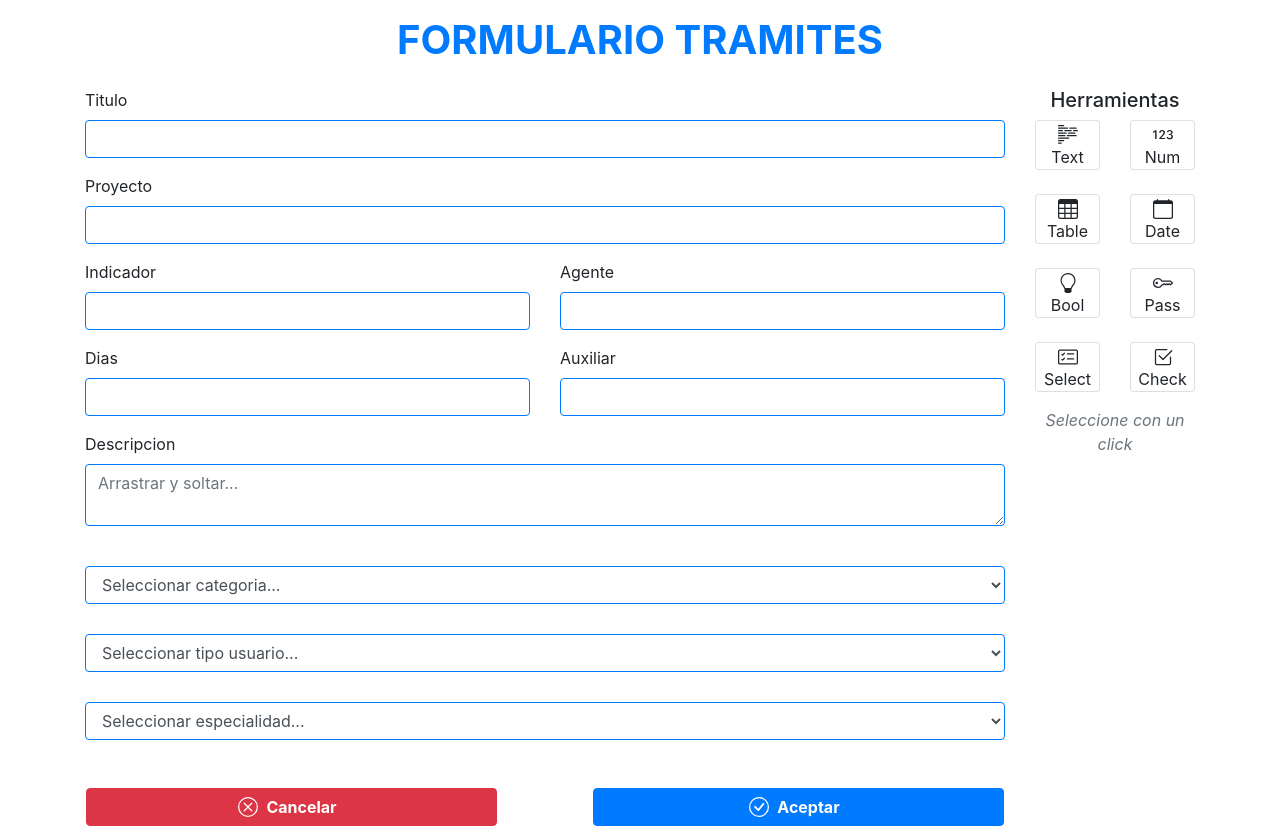
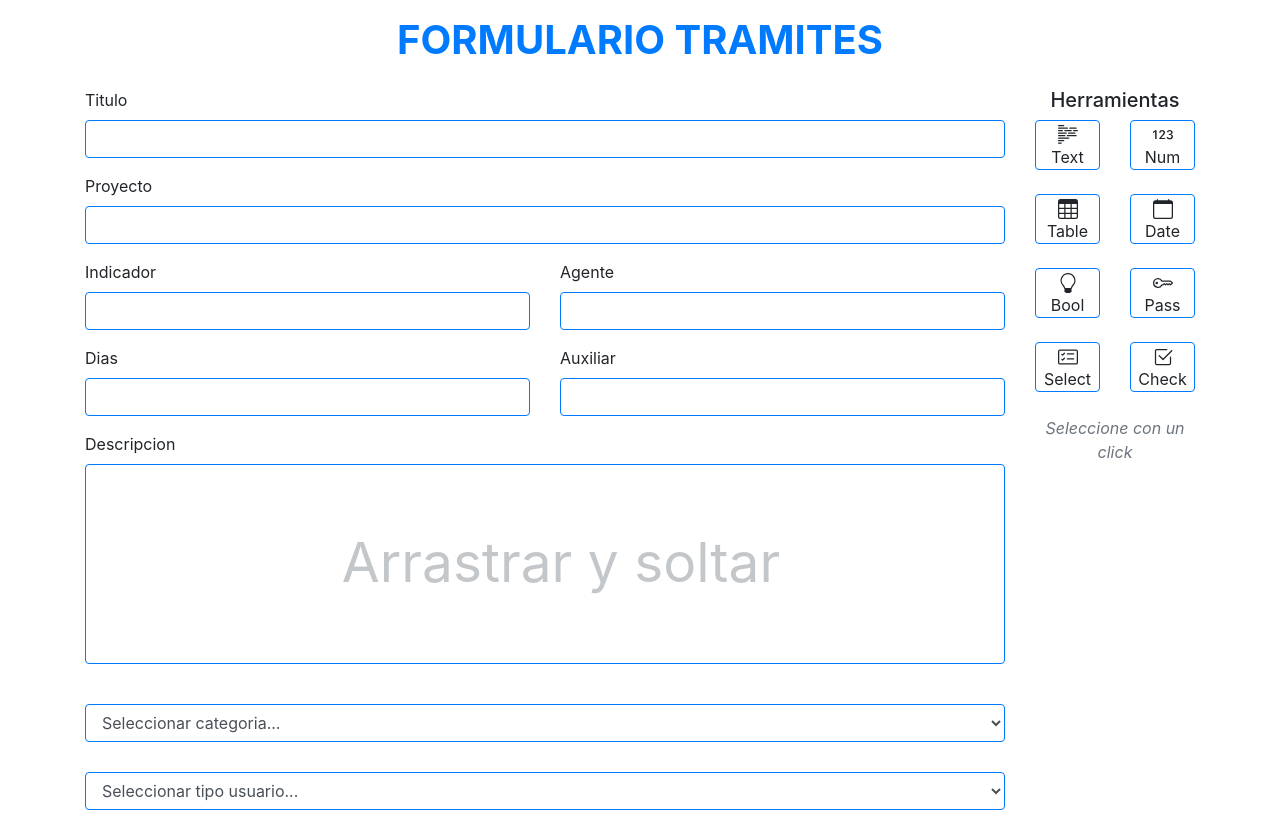
Before and after one commit to CrackNicolas/Proyecto-mav, a React (Create React App) app: page / in a window 1280 px wide. Shown: the top 828 px of the page. Built offline with nearby package versions, Linux system fonts and the light colour scheme.

Commit message:
App v1.1.0

```diff
--- a/src/components/crud_tramites/crud.js
+++ b/src/components/crud_tramites/crud.js
@@ -8,23 +8,30 @@ export default function ComponentCrudTramites(){
 
     const ref_form = useRef(null);
     const [send_datos,setSend_datos] = useState(false);
+    const [list_icons_add,setList_icons_add] = useState([]);
     const {register, formState : { errors }, handleSubmit} = useForm();
 
     const onSubmit = (data) => {
         setSend_datos(true);
         ref_form.current.reset();
     }
-
+    const message_dragdrop = () => {
+        return {
+            opacity : "0.4",
+            fontSize : (isMobile)? "37px" : "55px",
+            transform : "translateY(40px)"
+        }
+    }
     const style_inputs = (input) => {
         return (input?.type === "required" || input?.type === "maxLength" || input?.type === "min" || input?.type === "pattern")? "form-control shadow-none border-danger" : "form-control shadow-none border-primary";
     }
     const message_inputs = (input,name) => {
         return <span style={(input?.type !== "required" && input?.type !== "maxLength" && input?.type !== "min" && input?.type !== "pattern")? {} : { color : "red" }}>
             {
-                (input?.type === "required")? (name === "Dias")? "Los dias son requeridos" : "El "+name.toLowerCase()+" es requerido" :
+                (input?.type === "required")? (name === "Dias")? "Los dias son requeridos" : (name === "Clave sysacad")? "La clave sysacad es requerida" : "El "+name.toLowerCase()+" es requerido" :
                 (input?.type === "min")? (name === "Dias")? "Los dias deben tener un minimo de 0" : "El "+name.toLowerCase()+" debe tener un minimo 0" :
                 (input?.type === "pattern")? "El "+name.toLowerCase()+" solo permite letras" :
-                (input?.type === "maxLength")? "El "+name.toLowerCase()+" debe tener menos de 10 caracteres" : name
+                (input?.type === "maxLength")? (name === "Clave sysacad")? "La clave sysacad debe tener menos de 110 caracteres" : "El "+name.toLowerCase()+" debe tener menos de 10 caracteres" : name
             }
         </span>
     }
@@ -36,28 +43,82 @@ export default function ComponentCrudTramites(){
         </span>
     }
 
-    /*
-        "titulo" : "Titulo del formulario y del tramite",
-        "proyecto" : "Numero de proyecto de GP que recibe este tramite",
-        "indicador" : "Indicador de proyecto de GP que recibe este tramite",
-        "agente" : "id de usuario de GP que recibe este tramite",
-        "días" : "Cantidad de días estimados para la resolución de este tramite o 0 (cero) si no                    se desea mostrar el mensaje",
-        "page" : {      //diseño dinámico del formulario
-            "legajo" : 0,
-            "clave_sysacad" : "password"
+    const start_drag = (e,item) => {
+        e.dataTransfer.setData("item_id",item + 1);
+    }
+    const dragging_over = (e) => {
+        e.preventDefault();
+    }
+    const on_drop = (e) => {
+        const item_id = e.dataTransfer.getData("item_id");
+        if(item_id == "2" || item_id == "6"){
+            if(!list_icons_add.includes(item_id)){
+                setList_icons_add((prev) => [...prev,item_id])
+            }
+        }
+    }
+    const icons = [
+        {
+            name : "Text",
+            icon :  <svg xmlns="http://www.w3.org/2000/svg" width="20" height="20" fill="currentColor" className="bi bi-body-text" viewBox="0 0 16 16"><path fillRule="evenodd" d="M0 .5A.5.5 0 0 1 .5 0h4a.5.5 0 0 1 0 1h-4A.5.5 0 0 1 0 .5Zm0 2A.5.5 0 0 1 .5 2h7a.5.5 0 0 1 0 1h-7a.5.5 0 0 1-.5-.5Zm9 0a.5.5 0 0 1 .5-.5h5a.5.5 0 0 1 0 1h-5a.5.5 0 0 1-.5-.5Zm-9 2A.5.5 0 0 1 .5 4h3a.5.5 0 0 1 0 1h-3a.5.5 0 0 1-.5-.5Zm5 0a.5.5 0 0 1 .5-.5h5a.5.5 0 0 1 0 1h-5a.5.5 0 0 1-.5-.5Zm7 0a.5.5 0 0 1 .5-.5h3a.5.5 0 0 1 0 1h-3a.5.5 0 0 1-.5-.5Zm-12 2A.5.5 0 0 1 .5 6h6a.5.5 0 0 1 0 1h-6a.5.5 0 0 1-.5-.5Zm8 0a.5.5 0 0 1 .5-.5h5a.5.5 0 0 1 0 1h-5a.5.5 0 0 1-.5-.5Zm-8 2A.5.5 0 0 1 .5 8h5a.5.5 0 0 1 0 1h-5a.5.5 0 0 1-.5-.5Zm7 0a.5.5 0 0 1 .5-.5h7a.5.5 0 0 1 0 1h-7a.5.5 0 0 1-.5-.5Zm-7 2a.5.5 0 0 1 .5-.5h8a.5.5 0 0 1 0 1h-8a.5.5 0 0 1-.5-.5Zm0 2a.5.5 0 0 1 .5-.5h4a.5.5 0 0 1 0 1h-4a.5.5 0 0 1-.5-.5Zm0 2a.5.5 0 0 1 .5-.5h2a.5.5 0 0 1 0 1h-2a.5.5 0 0 1-.5-.5Z"/></svg>
         },
-        "aux" : "API auxiliar y opcional para tramites especiales o automatizados"
-    */
+        {
+            name : "Num",
+            icon :  <svg xmlns="http://www.w3.org/2000/svg" width="20" height="20" fill="currentColor" className="bi bi-123" viewBox="0 0 16 16"><path d="M2.873 11.297V4.142H1.699L0 5.379v1.137l1.64-1.18h.06v5.961h1.174Zm3.213-5.09v-.063c0-.618.44-1.169 1.196-1.169.676 0 1.174.44 1.174 1.106 0 .624-.42 1.101-.807 1.526L4.99 10.553v.744h4.78v-.99H6.643v-.069L8.41 8.252c.65-.724 1.237-1.332 1.237-2.27C9.646 4.849 8.723 4 7.308 4c-1.573 0-2.36 1.064-2.36 2.15v.057h1.138Zm6.559 1.883h.786c.823 0 1.374.481 1.379 1.179.01.707-.55 1.216-1.421 1.21-.77-.005-1.326-.419-1.379-.953h-1.095c.042 1.053.938 1.918 2.464 1.918 1.478 0 2.642-.839 2.62-2.144-.02-1.143-.922-1.651-1.551-1.714v-.063c.535-.09 1.347-.66 1.326-1.678-.026-1.053-.933-1.855-2.359-1.845-1.5.005-2.317.88-2.348 1.898h1.116c.032-.498.498-.944 1.206-.944.703 0 1.206.435 1.206 1.07.005.64-.504 1.106-1.2 1.106h-.75v.96Z"/></svg>
+        },
+        {
+            name : "Table",
+            icon :  <svg xmlns="http://www.w3.org/2000/svg" width="20" height="20" fill="currentColor" className="bi bi-table" viewBox="0 0 16 16"><path d="M0 2a2 2 0 0 1 2-2h12a2 2 0 0 1 2 2v12a2 2 0 0 1-2 2H2a2 2 0 0 1-2-2V2zm15 2h-4v3h4V4zm0 4h-4v3h4V8zm0 4h-4v3h3a1 1 0 0 0 1-1v-2zm-5 3v-3H6v3h4zm-5 0v-3H1v2a1 1 0 0 0 1 1h3zm-4-4h4V8H1v3zm0-4h4V4H1v3zm5-3v3h4V4H6zm4 4H6v3h4V8z"/></svg>
+        },
+        {
+            name : "Date",
+            icon :  <svg xmlns="http://www.w3.org/2000/svg" width="20" height="20" fill="currentColor" className="bi bi-calendar" viewBox="0 0 16 16"><path d="M3.5 0a.5.5 0 0 1 .5.5V1h8V.5a.5.5 0 0 1 1 0V1h1a2 2 0 0 1 2 2v11a2 2 0 0 1-2 2H2a2 2 0 0 1-2-2V3a2 2 0 0 1 2-2h1V.5a.5.5 0 0 1 .5-.5zM1 4v10a1 1 0 0 0 1 1h12a1 1 0 0 0 1-1V4H1z"/></svg>
+        },
+        {
+            name : "Bool",
+            icon :  <svg xmlns="http://www.w3.org/2000/svg" width="20" height="20" fill="currentColor" className="bi bi-lightbulb" viewBox="0 0 16 16"><path d="M2 6a6 6 0 1 1 10.174 4.31c-.203.196-.359.4-.453.619l-.762 1.769A.5.5 0 0 1 10.5 13a.5.5 0 0 1 0 1 .5.5 0 0 1 0 1l-.224.447a1 1 0 0 1-.894.553H6.618a1 1 0 0 1-.894-.553L5.5 15a.5.5 0 0 1 0-1 .5.5 0 0 1 0-1 .5.5 0 0 1-.46-.302l-.761-1.77a1.964 1.964 0 0 0-.453-.618A5.984 5.984 0 0 1 2 6zm6-5a5 5 0 0 0-3.479 8.592c.263.254.514.564.676.941L5.83 12h4.342l.632-1.467c.162-.377.413-.687.676-.941A5 5 0 0 0 8 1z"/></svg>
+        },
+        {
+            name : "Pass",
+            icon :  <svg xmlns="http://www.w3.org/2000/svg" width="20" height="20" fill="currentColor" className="bi bi-key" viewBox="0 0 16 16"><path d="M0 8a4 4 0 0 1 7.465-2H14a.5.5 0 0 1 .354.146l1.5 1.5a.5.5 0 0 1 0 .708l-1.5 1.5a.5.5 0 0 1-.708 0L13 9.207l-.646.647a.5.5 0 0 1-.708 0L11 9.207l-.646.647a.5.5 0 0 1-.708 0L9 9.207l-.646.647A.5.5 0 0 1 8 10h-.535A4 4 0 0 1 0 8zm4-3a3 3 0 1 0 2.712 4.285A.5.5 0 0 1 7.163 9h.63l.853-.854a.5.5 0 0 1 .708 0l.646.647.646-.647a.5.5 0 0 1 .708 0l.646.647.646-.647a.5.5 0 0 1 .708 0l.646.647.793-.793-1-1h-6.63a.5.5 0 0 1-.451-.285A3 3 0 0 0 4 5z"/><path d="M4 8a1 1 0 1 1-2 0 1 1 0 0 1 2 0z"/></svg>
+        },
+        {
+            name : "Select",
+            icon :  <svg xmlns="http://www.w3.org/2000/svg" width="20" height="20" fill="currentColor" className="bi bi-card-checklist" viewBox="0 0 16 16"><path d="M14.5 3a.5.5 0 0 1 .5.5v9a.5.5 0 0 1-.5.5h-13a.5.5 0 0 1-.5-.5v-9a.5.5 0 0 1 .5-.5h13zm-13-1A1.5 1.5 0 0 0 0 3.5v9A1.5 1.5 0 0 0 1.5 14h13a1.5 1.5 0 0 0 1.5-1.5v-9A1.5 1.5 0 0 0 14.5 2h-13z"/><path d="M7 5.5a.5.5 0 0 1 .5-.5h5a.5.5 0 0 1 0 1h-5a.5.5 0 0 1-.5-.5zm-1.496-.854a.5.5 0 0 1 0 .708l-1.5 1.5a.5.5 0 0 1-.708 0l-.5-.5a.5.5 0 1 1 .708-.708l.146.147 1.146-1.147a.5.5 0 0 1 .708 0zM7 9.5a.5.5 0 0 1 .5-.5h5a.5.5 0 0 1 0 1h-5a.5.5 0 0 1-.5-.5zm-1.496-.854a.5.5 0 0 1 0 .708l-1.5 1.5a.5.5 0 0 1-.708 0l-.5-.5a.5.5 0 0 1 .708-.708l.146.147 1.146-1.147a.5.5 0 0 1 .708 0z"/></svg>
+        },
+        {
+            name : "Check",
+            icon :  <svg xmlns="http://www.w3.org/2000/svg" width="20" height="20" fill="currentColor" className="bi bi-check2-square" viewBox="0 0 16 16"><path d="M3 14.5A1.5 1.5 0 0 1 1.5 13V3A1.5 1.5 0 0 1 3 1.5h8a.5.5 0 0 1 0 1H3a.5.5 0 0 0-.5.5v10a.5.5 0 0 0 .5.5h10a.5.5 0 0 0 .5-.5V8a.5.5 0 0 1 1 0v5a1.5 1.5 0 0 1-1.5 1.5H3z"/><path d="m8.354 10.354 7-7a.5.5 0 0 0-.708-.708L8 9.293 5.354 6.646a.5.5 0 1 0-.708.708l3 3a.5.5 0 0 0 .708 0z"/></svg>
+        }
+    ]
+
+    const add_icons = (icon) => {
+        switch(icon){
+            case "2":
+                return <>
+                        <label htmlFor="input-legajo">{ message_inputs(errors.legajo,"Legajo") }</label>
+                        <input type="number" className={"mb-3 "+style_inputs(errors.legajo)} id="input-legajo" {...register('legajo',{
+                            required : true,
+                            min : 0,
+                            maxLength : 10
+                        })}/>
+                </>
+            case "6":
+                return <>
+                        <label htmlFor="input-clave-sysacad">{ message_inputs(errors.clave_sysacad,"Clave sysacad") }</label>
+                        <input type="password" className={"mb-3 "+style_inputs(errors.clave_sysacad)} id="input-clave-sysacad" {...register('clave_sysacad',{
+                            required : true,
+                            min : 0,
+                            maxLength : 110
+                        })}/>
+                </>
+        }
+    }
 
     return (
         <section className="container pt-3 pb-5">
             <section className="text-center">
-                {
-                    (isMobile)?
-                        <h4 className="text-primary font-weight-bold">FORMULARIO TRAMITES</h4>
-                    :
-                        <h1 className="text-primary font-weight-bold">FORMULARIO TRAMITES</h1>
-                }
+                { (isMobile)? <h4 className="text-primary font-weight-bold">FORMULARIO TRAMITES</h4> : <h1 className="text-primary font-weight-bold">FORMULARIO TRAMITES</h1> }
             </section>
             <section className="row py-3 d-flex">
                 <article className={(isTablet)? "col-12 order-2 mt-3" : "col-10" }>
@@ -125,8 +186,15 @@ export default function ComponentCrudTramites(){
                             </div>
                         </div>
                         <div className="form-group mb-3">
-                            <label htmlFor="input-description">Descripcion</label>
-                            <textarea className="form-control shadow-none border-primary" id="input-description" placeholder="Arrastrar y soltar..."></textarea>
+                            <label htmlFor="input-description form-group">Descripcion</label>
+                            <div onDrop={(e) => on_drop(e)} droppable="true" onDragOver={(e) => dragging_over(e)} className="position-relative border border-primary rounded p-3" style={{height : (list_icons_add.length==0)? "200px" : "auto"}}>
+                                { list_icons_add.length==0 && <div className="position-absolute w-100 text-center px-3 text-secondary" style={message_dragdrop()}>Arrastrar y soltar</div> }
+                                {
+                                    list_icons_add.map((icon,index) => {
+                                        return <div key={index}>{ add_icons(icon) }</div>
+                                    })
+                                }
+                            </div>
                         </div>
                         <label className="mt-0">
                             { message_dropdown(errors.category,"Categoria") }
@@ -168,9 +236,8 @@ export default function ComponentCrudTramites(){
                                 <span className="mx-2 font-weight-bold">Aceptar</span>
                             </button>
                         </div>
-                        {
-                            send_datos &&
-                                <div className="mt-5 bg-success py-2 text-light d-flex justify-content-center align-items-center">
+                        {send_datos &&
+                            <div className="mt-5 bg-success py-2 text-light d-flex justify-content-center align-items-center rounded">
                                 <svg xmlns="http://www.w3.org/2000/svg" width="20" height="20" fill="currentColor" className="bi bi-check-circle" viewBox="0 0 16 16">
                                                 <path d="M8 15A7 7 0 1 1 8 1a7 7 0 0 1 0 14zm0 1A8 8 0 1 0 8 0a8 8 0 0 0 0 16z"/>
                                                 <path d="M10.97 4.97a.235.235 0 0 0-.02.022L7.477 9.417 5.384 7.323a.75.75 0 0 0-1.06 1.06L6.97 11.03a.75.75 0 0 0 1.079-.02l3.992-4.99a.75.75 0 0 0-1.071-1.05z"/>
@@ -185,89 +252,18 @@ export default function ComponentCrudTramites(){
                 <article className="text-center col">
                     <h5>Herramientas</h5>
                     <div className="row">
-                        <div className={(isMobile)? "col-3 mb-3" : "col-sm-6 mb-4"}>
-                            <div className="card btn p-0">
-                                <div>
-                                    <svg xmlns="http://www.w3.org/2000/svg" width="20" height="20" fill="currentColor" className="bi bi-body-text" viewBox="0 0 16 16">
-                                        <path fillRule="evenodd" d="M0 .5A.5.5 0 0 1 .5 0h4a.5.5 0 0 1 0 1h-4A.5.5 0 0 1 0 .5Zm0 2A.5.5 0 0 1 .5 2h7a.5.5 0 0 1 0 1h-7a.5.5 0 0 1-.5-.5Zm9 0a.5.5 0 0 1 .5-.5h5a.5.5 0 0 1 0 1h-5a.5.5 0 0 1-.5-.5Zm-9 2A.5.5 0 0 1 .5 4h3a.5.5 0 0 1 0 1h-3a.5.5 0 0 1-.5-.5Zm5 0a.5.5 0 0 1 .5-.5h5a.5.5 0 0 1 0 1h-5a.5.5 0 0 1-.5-.5Zm7 0a.5.5 0 0 1 .5-.5h3a.5.5 0 0 1 0 1h-3a.5.5 0 0 1-.5-.5Zm-12 2A.5.5 0 0 1 .5 6h6a.5.5 0 0 1 0 1h-6a.5.5 0 0 1-.5-.5Zm8 0a.5.5 0 0 1 .5-.5h5a.5.5 0 0 1 0 1h-5a.5.5 0 0 1-.5-.5Zm-8 2A.5.5 0 0 1 .5 8h5a.5.5 0 0 1 0 1h-5a.5.5 0 0 1-.5-.5Zm7 0a.5.5 0 0 1 .5-.5h7a.5.5 0 0 1 0 1h-7a.5.5 0 0 1-.5-.5Zm-7 2a.5.5 0 0 1 .5-.5h8a.5.5 0 0 1 0 1h-8a.5.5 0 0 1-.5-.5Zm0 2a.5.5 0 0 1 .5-.5h4a.5.5 0 0 1 0 1h-4a.5.5 0 0 1-.5-.5Zm0 2a.5.5 0 0 1 .5-.5h2a.5.5 0 0 1 0 1h-2a.5.5 0 0 1-.5-.5Z"/>
-                                    </svg>
-                                </div>
-                                <p className="card-text">Text</p>
+                        {
+                            icons.map((icon,index) => {
+                                return (
+                                    <div key={index} draggable onDragStart={(e) => start_drag(e,index)} className={(isMobile)? "col-3 mb-3" : "col-sm-6 mb-4"}>
+                                        <div className="card btn p-0 border border-primary">
+                                            <div>{icon.icon}</div>
+                                            <p className="card-text">{icon.name}</p>
                                         </div>
                                     </div>
-                        <div className={(isMobile)? "col-3 mb-3" : "col-sm-6 mb-4"}>
-                            <div className="card btn p-0">
-                                <div>
-                                    <svg xmlns="http://www.w3.org/2000/svg" width="20" height="20" fill="currentColor" className="bi bi-123" viewBox="0 0 16 16">
-                                        <path d="M2.873 11.297V4.142H1.699L0 5.379v1.137l1.64-1.18h.06v5.961h1.174Zm3.213-5.09v-.063c0-.618.44-1.169 1.196-1.169.676 0 1.174.44 1.174 1.106 0 .624-.42 1.101-.807 1.526L4.99 10.553v.744h4.78v-.99H6.643v-.069L8.41 8.252c.65-.724 1.237-1.332 1.237-2.27C9.646 4.849 8.723 4 7.308 4c-1.573 0-2.36 1.064-2.36 2.15v.057h1.138Zm6.559 1.883h.786c.823 0 1.374.481 1.379 1.179.01.707-.55 1.216-1.421 1.21-.77-.005-1.326-.419-1.379-.953h-1.095c.042 1.053.938 1.918 2.464 1.918 1.478 0 2.642-.839 2.62-2.144-.02-1.143-.922-1.651-1.551-1.714v-.063c.535-.09 1.347-.66 1.326-1.678-.026-1.053-.933-1.855-2.359-1.845-1.5.005-2.317.88-2.348 1.898h1.116c.032-.498.498-.944 1.206-.944.703 0 1.206.435 1.206 1.07.005.64-.504 1.106-1.2 1.106h-.75v.96Z"/>
-                                    </svg>
-                                </div>
-                                <p className="card-text">Num</p>
-                            </div>
-                        </div>
-                        <div className={(isMobile)? "col-3 mb-3" : "col-sm-6 mb-4"}>
-                            <div className="card btn p-0">
-                                <div>
-                                    <svg xmlns="http://www.w3.org/2000/svg" width="20" height="20" fill="currentColor" className="bi bi-table" viewBox="0 0 16 16">
-                                        <path d="M0 2a2 2 0 0 1 2-2h12a2 2 0 0 1 2 2v12a2 2 0 0 1-2 2H2a2 2 0 0 1-2-2V2zm15 2h-4v3h4V4zm0 4h-4v3h4V8zm0 4h-4v3h3a1 1 0 0 0 1-1v-2zm-5 3v-3H6v3h4zm-5 0v-3H1v2a1 1 0 0 0 1 1h3zm-4-4h4V8H1v3zm0-4h4V4H1v3zm5-3v3h4V4H6zm4 4H6v3h4V8z"/>
-                                    </svg>
-                                </div>
-                                <p className="card-text">Table</p>
-                            </div>
-                        </div>
-                        <div className={(isMobile)? "col-3 mb-3" : "col-sm-6 mb-4"}>
-                            <div className="card btn p-0">
-                                <div>
-                                    <svg xmlns="http://www.w3.org/2000/svg" width="20" height="20" fill="currentColor" className="bi bi-calendar" viewBox="0 0 16 16">
-                                        <path d="M3.5 0a.5.5 0 0 1 .5.5V1h8V.5a.5.5 0 0 1 1 0V1h1a2 2 0 0 1 2 2v11a2 2 0 0 1-2 2H2a2 2 0 0 1-2-2V3a2 2 0 0 1 2-2h1V.5a.5.5 0 0 1 .5-.5zM1 4v10a1 1 0 0 0 1 1h12a1 1 0 0 0 1-1V4H1z"/>
-                                    </svg>
-                                </div>
-                                <p className="card-text">Date</p>
-                            </div>
-                        </div>
-                        <div className={(isMobile)? "col-3 mb-3" : "col-sm-6 mb-4"}>
-                            <div className="card btn p-0">
-                                <div>
-                                    <svg xmlns="http://www.w3.org/2000/svg" width="20" height="20" fill="currentColor" className="bi bi-lightbulb" viewBox="0 0 16 16">
-                                        <path d="M2 6a6 6 0 1 1 10.174 4.31c-.203.196-.359.4-.453.619l-.762 1.769A.5.5 0 0 1 10.5 13a.5.5 0 0 1 0 1 .5.5 0 0 1 0 1l-.224.447a1 1 0 0 1-.894.553H6.618a1 1 0 0 1-.894-.553L5.5 15a.5.5 0 0 1 0-1 .5.5 0 0 1 0-1 .5.5 0 0 1-.46-.302l-.761-1.77a1.964 1.964 0 0 0-.453-.618A5.984 5.984 0 0 1 2 6zm6-5a5 5 0 0 0-3.479 8.592c.263.254.514.564.676.941L5.83 12h4.342l.632-1.467c.162-.377.413-.687.676-.941A5 5 0 0 0 8 1z"/>
-                                    </svg>
-                                </div>
-                                <p className="card-text">Bool</p>
-                            </div>
-                        </div>
-                        <div className={(isMobile)? "col-3 mb-3" : "col-sm-6 mb-4"}>
-                            <div className="card btn p-0">
-                                <div>
-                                    <svg xmlns="http://www.w3.org/2000/svg" width="20" height="20" fill="currentColor" className="bi bi-key" viewBox="0 0 16 16">
-                                        <path d="M0 8a4 4 0 0 1 7.465-2H14a.5.5 0 0 1 .354.146l1.5 1.5a.5.5 0 0 1 0 .708l-1.5 1.5a.5.5 0 0 1-.708 0L13 9.207l-.646.647a.5.5 0 0 1-.708 0L11 9.207l-.646.647a.5.5 0 0 1-.708 0L9 9.207l-.646.647A.5.5 0 0 1 8 10h-.535A4 4 0 0 1 0 8zm4-3a3 3 0 1 0 2.712 4.285A.5.5 0 0 1 7.163 9h.63l.853-.854a.5.5 0 0 1 .708 0l.646.647.646-.647a.5.5 0 0 1 .708 0l.646.647.646-.647a.5.5 0 0 1 .708 0l.646.647.793-.793-1-1h-6.63a.5.5 0 0 1-.451-.285A3 3 0 0 0 4 5z"/>
-                                        <path d="M4 8a1 1 0 1 1-2 0 1 1 0 0 1 2 0z"/>
-                                    </svg>
-                                </div>
-                                <p className="card-text">Pass</p>
-                            </div>
-                        </div>
-                        <div className={(isMobile)? "col-3 mb-3" : "col-sm-6 mb-3"}>
-                            <div className="card btn p-0">
-                                <div>
-                                    <svg xmlns="http://www.w3.org/2000/svg" width="20" height="20" fill="currentColor" className="bi bi-card-checklist" viewBox="0 0 16 16">
-                                        <path d="M14.5 3a.5.5 0 0 1 .5.5v9a.5.5 0 0 1-.5.5h-13a.5.5 0 0 1-.5-.5v-9a.5.5 0 0 1 .5-.5h13zm-13-1A1.5 1.5 0 0 0 0 3.5v9A1.5 1.5 0 0 0 1.5 14h13a1.5 1.5 0 0 0 1.5-1.5v-9A1.5 1.5 0 0 0 14.5 2h-13z"/>
-                                        <path d="M7 5.5a.5.5 0 0 1 .5-.5h5a.5.5 0 0 1 0 1h-5a.5.5 0 0 1-.5-.5zm-1.496-.854a.5.5 0 0 1 0 .708l-1.5 1.5a.5.5 0 0 1-.708 0l-.5-.5a.5.5 0 1 1 .708-.708l.146.147 1.146-1.147a.5.5 0 0 1 .708 0zM7 9.5a.5.5 0 0 1 .5-.5h5a.5.5 0 0 1 0 1h-5a.5.5 0 0 1-.5-.5zm-1.496-.854a.5.5 0 0 1 0 .708l-1.5 1.5a.5.5 0 0 1-.708 0l-.5-.5a.5.5 0 0 1 .708-.708l.146.147 1.146-1.147a.5.5 0 0 1 .708 0z"/>
-                                    </svg>
-                                </div>
-                                <p className="card-text">Select</p>
-                            </div>
-                        </div>
-                        <div className={(isMobile)? "col-3 mb-3" : "col-sm-6 mb-3"}>
-                            <div className="card btn p-0">
-                                <div>
-                                    <svg xmlns="http://www.w3.org/2000/svg" width="20" height="20" fill="currentColor" className="bi bi-check2-square" viewBox="0 0 16 16">
-                                        <path d="M3 14.5A1.5 1.5 0 0 1 1.5 13V3A1.5 1.5 0 0 1 3 1.5h8a.5.5 0 0 1 0 1H3a.5.5 0 0 0-.5.5v10a.5.5 0 0 0 .5.5h10a.5.5 0 0 0 .5-.5V8a.5.5 0 0 1 1 0v5a1.5 1.5 0 0 1-1.5 1.5H3z"/>
-                                        <path d="m8.354 10.354 7-7a.5.5 0 0 0-.708-.708L8 9.293 5.354 6.646a.5.5 0 1 0-.708.708l3 3a.5.5 0 0 0 .708 0z"/>
-                                    </svg>
-                                </div>
-                                <p className="card-text">Check</p>
-                            </div>
-                        </div>
+                                )
+                            })
+                        }
                     </div>
                     <span className="text-muted">
                         <i>Seleccione con un click</i>
```
Also changed, not shown: src/app.css (added). Lines whose indentation alone changed are shown as unchanged.
